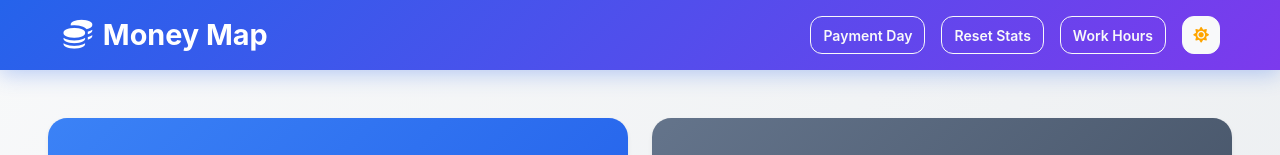
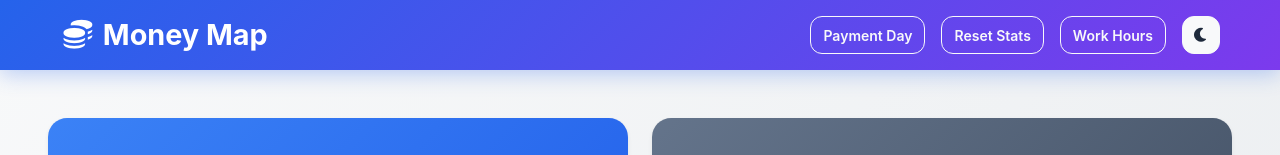
Before and after one commit to sakisgit/money-map, a React (Vite) app: page / in a window 1280 px wide. Shown: the top 155 px of the page. Built offline with nearby package versions, Linux system fonts and the light colour scheme.

Commit message:
Update theme toggle icon and color logic
Swapped sun and moon icons for light/dark theme states and adjusted their colors to better reflect the active theme.

```diff
--- a/src/components/Header.jsx
+++ b/src/components/Header.jsx
@@ -42,8 +42,8 @@ const Header = () => {
                 aria-label="Toggle theme"
               >
                 <i
-                  className={`fa-solid ${theme === "light" ? "fa-sun" : "fa-moon"}`}
-                  style={{ color: theme === "light" ? "orange" : "#706f6cff" }}
+                  className={`fa-solid ${theme === "light" ? "fa-moon" : "fa-sun"}`}
+                  style={{ color: theme === "light" ? "#1e293b" : "orange" }}
                 >
                 </i>
               </button>
```
